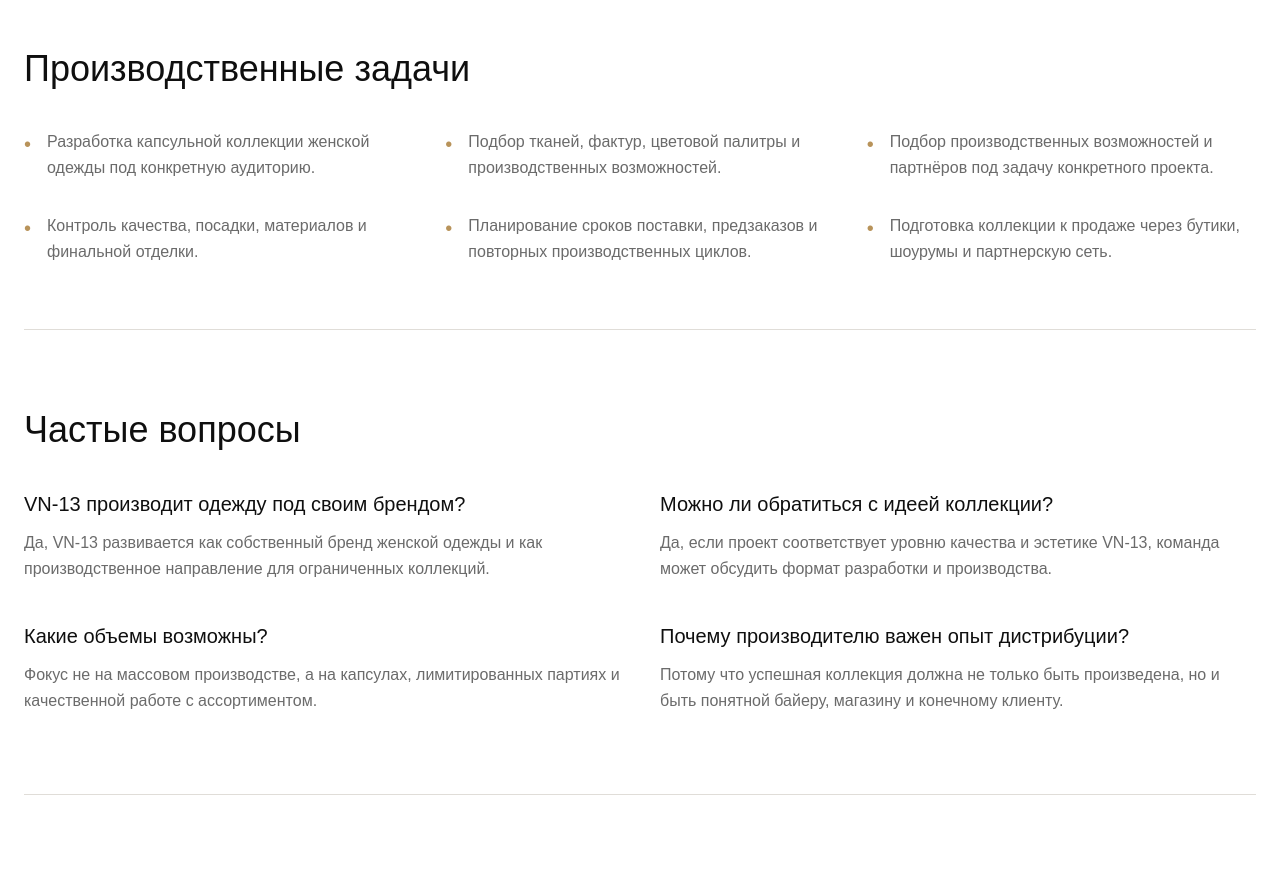
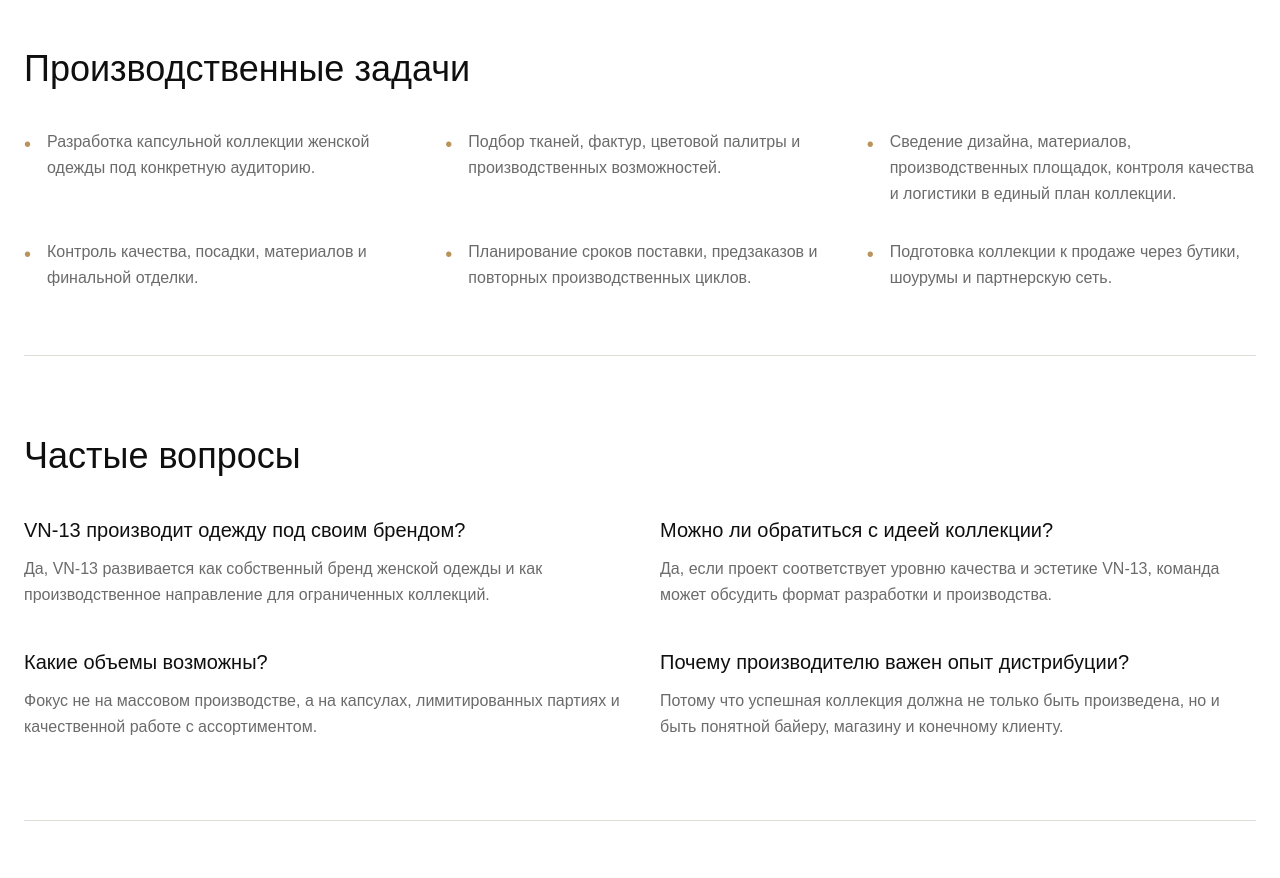
Before and after one commit to coffeeshop13/vn-13, a Next.js app: page /proizvoditel-zhenskoy-odezhdy in a window 1280 px wide. Shown: the part 1260-2138 px from the top of the page. Built offline with nearby package versions, Linux system fonts and the light colour scheme.

Commit message:
Clarify production workflow on manufacturer landing page

```diff
--- a/app/proizvoditel-zhenskoy-odezhdy/page.tsx
+++ b/app/proizvoditel-zhenskoy-odezhdy/page.tsx
@@ -42,7 +42,7 @@ export default function WomenswearManufacturerPage() {
       bullets={[
         'Разработка капсульной коллекции женской одежды под конкретную аудиторию.',
         'Подбор тканей, фактур, цветовой палитры и производственных возможностей.',
-        'Подбор производственных возможностей и партнёров под задачу конкретного проекта.',
+        'Сведение дизайна, материалов, производственных площадок, контроля качества и логистики в единый план коллекции.',
         'Контроль качества, посадки, материалов и финальной отделки.',
         'Планирование сроков поставки, предзаказов и повторных производственных циклов.',
         'Подготовка коллекции к продаже через бутики, шоурумы и партнерскую сеть.',
```
